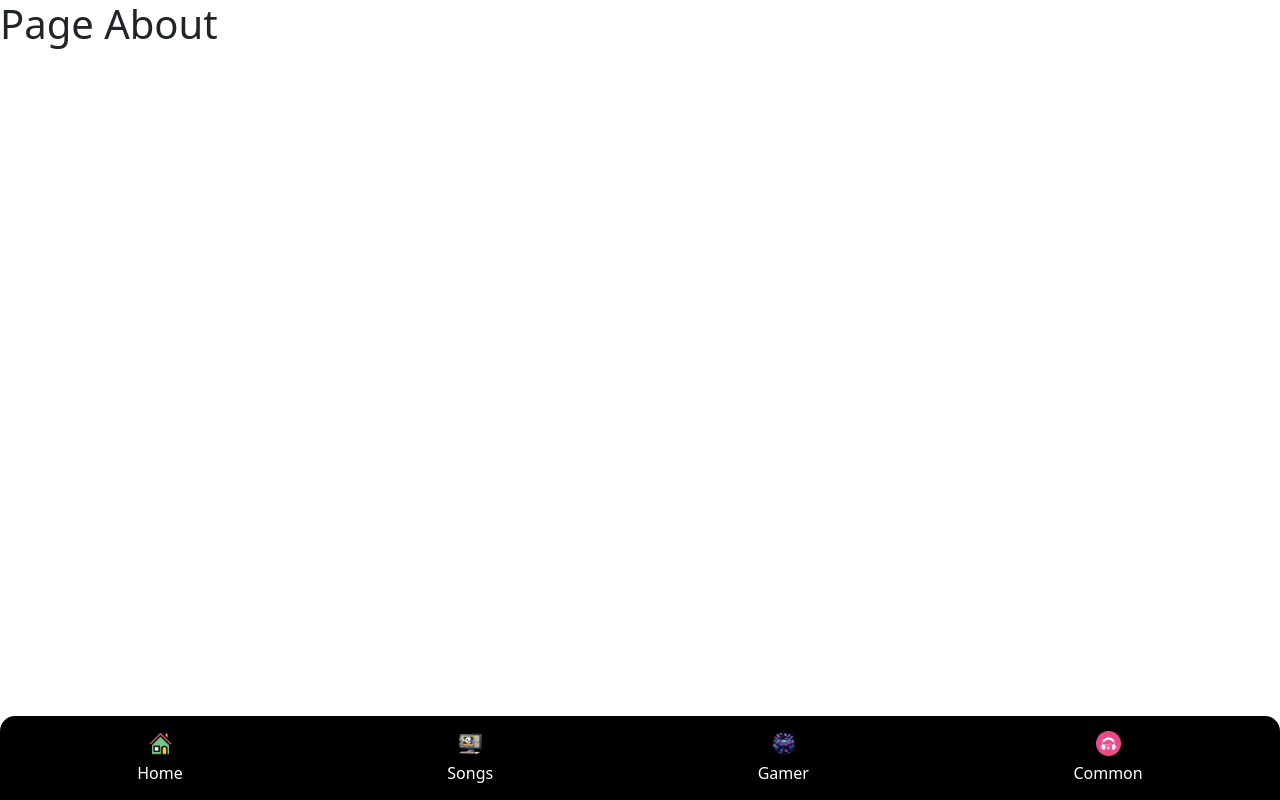
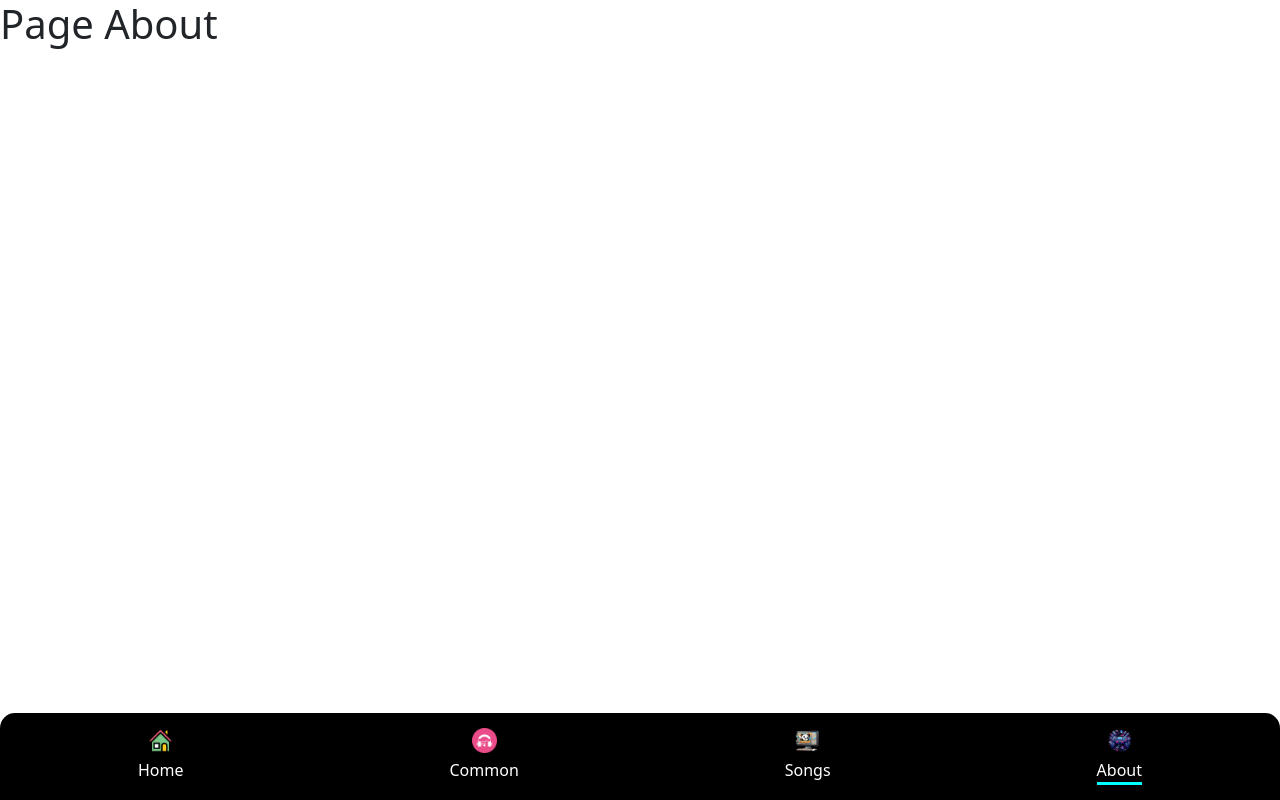
Before and after one commit to AndrewGPFranco/MusicPlayer, a React (Vite) app: page /about in a window 1280 px wide. Built offline with nearby package versions, Linux system fonts and the light colour scheme; a web font is replaced by a local one.

Commit message:
mudanças nas paginas

```diff
--- a/src/components/Global/Menu.jsx
+++ b/src/components/Global/Menu.jsx
@@ -5,31 +5,35 @@ import iconAll from "../../assets/all.png";
 import iconGames from "../../assets/games.png";
 import iconCommon from "../../assets/music.png";
 
-function Menu () {
+function Menu() {
   const location = useLocation();
 
   return (
     <div className={style.menu}>
       <ul>
-        <li className={location.pathname === '/' ? style.active : ''}>
+        <li className={location.pathname === "/" ? style.active : ""}>
           <img src={iconHome} alt="Logo de uma Casa Residencial" />
           <Link to="/">Home</Link>
         </li>
-        <li className={location.pathname === '/songs' ? style.active : ''}>
+        <li
+          className={location.pathname === "/songs/common" ? style.active : ""}
+        >
+          <img src={iconCommon} alt="Logo de uma Casa Residencial" />
+          <Link to="/songs/common">Common</Link>
+        </li>
+        <li className={location.pathname === "/songs" ? style.active : ""}>
           <img src={iconAll} alt="Logo de uma Casa Residencial" />
           <Link to="/songs">Songs</Link>
         </li>
-        <li className={location.pathname === '/songs/games' ? style.active : ''}>
+        <li
+          className={location.pathname === "/about" ? style.active : ""}
+        >
           <img src={iconGames} alt="Logo de uma Casa Residencial" />
-          <Link to="/songs/games">Gamer</Link>
-        </li>
-        <li className={location.pathname === '/songs/common' ? style.active : ''}>
-          <img src={iconCommon} alt="Logo de uma Casa Residencial" />
-          <Link to="/songs/common">Common</Link>
+          <Link to="/about">About</Link>
         </li>
       </ul>
     </div>
   );
-};
+}
 
 export default Menu;
--- a/src/components/Home/Navbar.jsx
+++ b/src/components/Home/Navbar.jsx
@@ -1,18 +1,11 @@
 import style from "./Navbar.module.css";
 import ModalComponent from "./ModalComponent.jsx";
-import { Link } from "react-router-dom";
-import dot from "../../assets/dot.svg";
 
 function Navbar() {
   return (
     <>
       <nav className={style.navbar}>
         <ModalComponent />
-        <div className="about">
-          <Link to="/about">
-            <img src={dot} alt="Icon de 3 pontinhos" />
-          </Link>
-        </div>
       </nav>
     </>
   );
--- a/src/routes/routes.jsx
+++ b/src/routes/routes.jsx
@@ -1,6 +1,5 @@
 import Home from "../pages/Home.jsx";
 import Music from "../pages/Music.jsx";
-import Games from "../pages/Games.jsx";
 import Common from "../pages/Common.jsx";
 import Perfil from "../pages/Perfil.jsx";
 import About from "../pages/About.jsx";
@@ -13,7 +12,6 @@ const AppRoutes = () => {
       <Routes>
         <Route path="/" element={<Home />}></Route>
         <Route path="/songs" element={<Music />}></Route>
-        <Route path="/songs/games" element={<Games />}></Route>
         <Route path="/songs/common" element={<Common />}></Route>
         <Route path="/perfil" element={<Perfil />}></Route>
         <Route path="/about" element={<About />}></Route>
```
